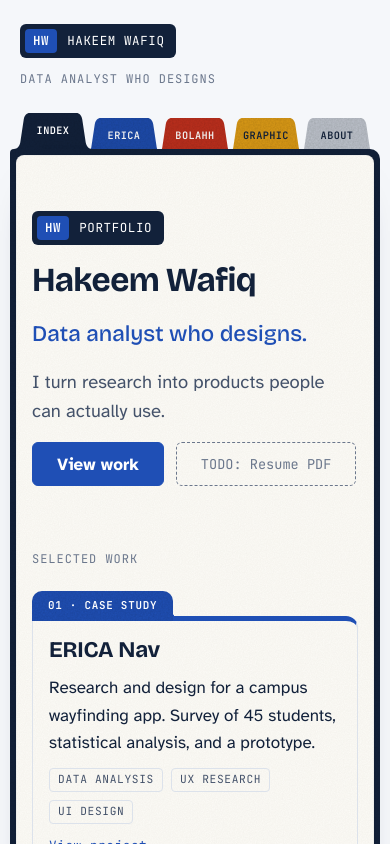
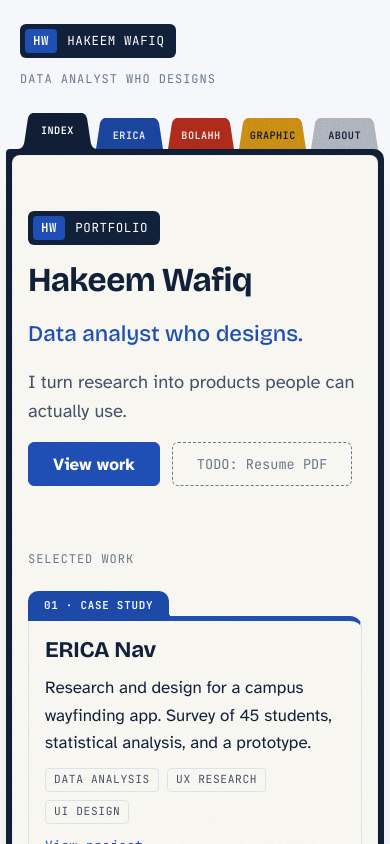
Before and after one commit to waaafiq/wafiq.portfolio, a Next.js app: page / in a window 390 px wide. Shown: the top 844 px of the page. Built offline with nearby package versions, Linux system fonts and the light colour scheme.

Commit message:
Make folders full width with tabs aligned left
Co-Authored-By: Claude Opus 5.5 <noreply@anthropic.com>

```diff
--- a/app/globals.css
+++ b/app/globals.css
@@ -307,3 +307,13 @@ th.rowh { font-family: var(--font-body); font-size: .93rem; text-transform: none
 .tab { flex: 1 1 0; min-width: 0; justify-content: center; }
 .tab:last-child { margin-right: 0; }
 @media (max-width: 560px) { .tabs { padding: 0 4px; } }
+
+/* Folder spans the whole screen; tabs keep their width and sit on the left with some room */
+.cabinet { max-width: none; padding: 0 12px; }
+.tabs { max-width: calc(var(--page) + 40px); padding: 0 0 0 40px; }
+.site-head { max-width: none; padding-left: 64px; padding-right: 32px; }
+@media (max-width: 560px) {
+  .cabinet { padding: 0 6px; }
+  .tabs { padding-left: 12px; }
+  .site-head { padding-left: 20px; padding-right: 20px; }
+}
```
